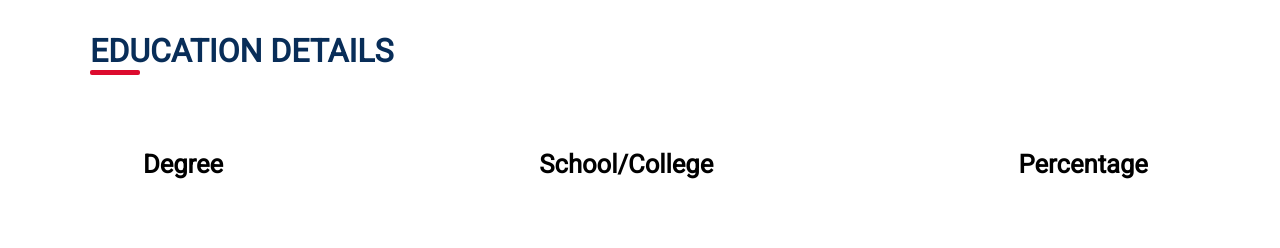
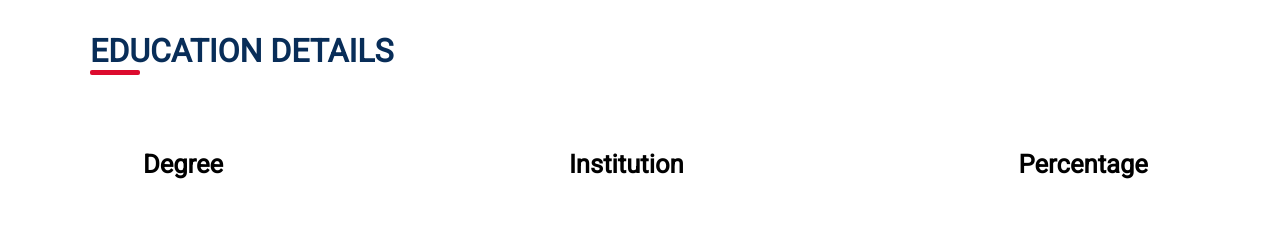
Before and after one commit to nikhilcn-ec/nikhil-portfolio, a plain HTML site: page education.html in a window 1280 px wide. Shown: the part 90-338 px from the top of the page. Drawn offline with Linux system fonts and the light colour scheme.

Commit message:
Update education.html

```diff
--- a/education.html
+++ b/education.html
@@ -39,7 +39,7 @@
       <table>
         <tr class="table-header">
           <th class="deg-head">Degree</th>
-          <th class="colg-head">School/College</th>
+          <th class="colg-head">Institution</th>
           <th class="percent-head">Percentage</th>
         </tr>
         <tr>
```
